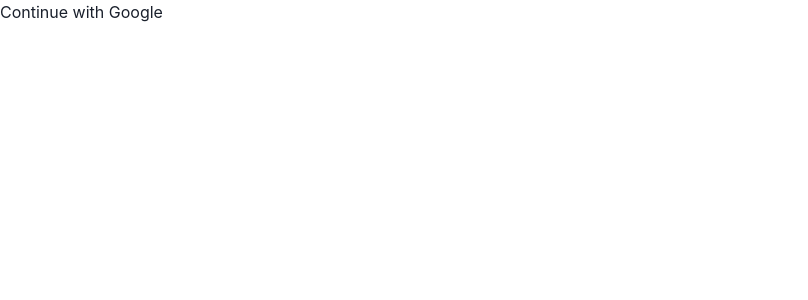
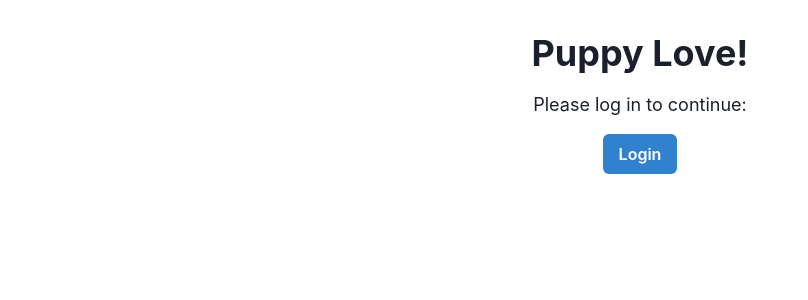
Before and after one commit to AwishChhetri/Maya, a React (Create React App) app: page / in a window 1280 px wide. Shown: the top 300 px of the page, without its empty margins (0-808 px from the left). Built offline with nearby package versions, Linux system fonts and the light colour scheme.

Commit message:
Version 1

```diff
--- a/src/App.js
+++ b/src/App.js
@@ -1,14 +1,17 @@
 import { Routes, Route } from 'react-router-dom';
 import Login from './Pages/Login.js'
 import Board from './Pages/Board.js'
+import Home from './Pages/Home.js'
 import axios from 'axios';
 
-axios.defaults.baseURL = 'https://maya-anjz.onrender.com';
+axios.defaults.baseURL = 'http://maya-anjz.onrender.com';
+// axios.defaults.baseURL = 'http://localhost:8000';
 function App() {
   return (
 
       <Routes>
-        <Route path="/" element={<Login />} exact/>
+         <Route path="/" element={<Home />} exact/>
+        <Route path="/Login" element={<Login />} exact/>
         <Route path="/Board" element={<Board />} exact/>
       </Routes>
 
--- /dev/null
+++ b/src/Pages/Home.js
@@ -0,0 +1,22 @@
+import React from 'react';
+import { useNavigate } from 'react-router-dom';
+import { Box, Heading, Text, Button } from '@chakra-ui/react';
+
+function Home() {
+  const navigate = useNavigate();
+
+  const redirectToLogin = () => {
+    // Redirect to the login page
+    navigate('/login'); // Assuming '/login' is the route to your login page
+  };
+
+  return (
+    <Box textAlign="center">
+      <Heading as="h1" size="xl" mt="8">Puppy Love!</Heading>
+      <Text fontSize="lg" mt="4">Please log in to continue:</Text>
+      <Button mt="4" colorScheme="blue" onClick={redirectToLogin}>Login</Button>
+    </Box>
+  );
+}
+
+export default Home;
```
